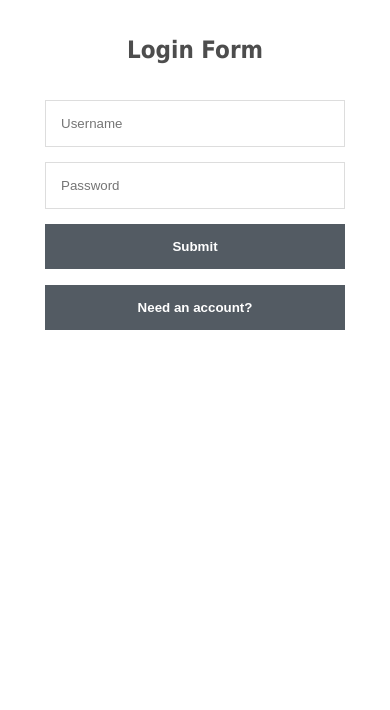
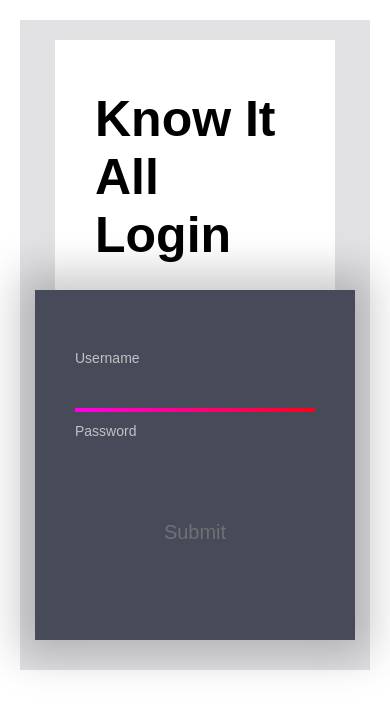
Before and after one commit to yaminiPonugoti/know-it-all, a website: page login.html in a window 390 px wide. Drawn offline with Linux system fonts and the light colour scheme; a web font is replaced by a local one.

Commit message:
major changes to login form to make it look nice

```diff
--- a/login.html
+++ b/login.html
@@ -1,4 +1,4 @@
-<!DOCTYPE html>
+<!--<!DOCTYPE html>
 <html>
 		<link rel="shortcut icon" href="/images/favicon.ico" />
 		<link rel="icon" href="/images/favicon.ico" />
@@ -55,3 +55,194 @@
 		</div>
 	</body>
 </html>
+-->
+<!DOCTYPE html>
+
+<html>
+		<link rel="shortcut icon" href="/images/favicon.ico" />
+		<link rel="icon" href="/images/favicon.ico" />
+
+<head>
+<style>
+@import url('https://rsms.me/inter/inter-ui.css');
+::selection {
+  background: #2D2F36;
+}
+::-webkit-selection {
+  background: #2D2F36;
+}
+::-moz-selection {
+  background: #2D2F36;
+}
+body {
+  background: white;
+  font-family: 'Inter UI', sans-serif;
+  margin: 0;
+  padding: 20px;
+}
+.page {
+  background: #e2e2e5;
+  display: flex;
+  flex-direction: column;
+  height: calc(100% - 40px);
+  position: absolute;
+  place-content: center;
+  width: calc(100% - 40px);
+}
+@media (max-width: 767px) {
+  .page {
+    height: auto;
+    margin-bottom: 20px;
+    padding-bottom: 20px;
+  }
+}
+.container {
+  display: flex;
+  height: 320px;
+  margin: 0 auto;
+  width: 640px;
+}
+@media (max-width: 767px) {
+  .container {
+    flex-direction: column;
+    height: 630px;
+    width: 320px;
+  }
+}
+.left {
+  background: white;
+  height: calc(100% - 40px);
+  top: 20px;
+  position: relative;
+  width: 50%;
+}
+@media (max-width: 767px) {
+  .left {
+    height: 100%;
+    left: 20px;
+    width: calc(100% - 40px);
+    max-height: 270px;
+  }
+}
+.login {
+  font-size: 50px;
+  font-weight: 900;
+  margin: 50px 40px 40px;
+}
+.eula {
+  color: #999;
+  font-size: 14px;
+  line-height: 1.5;
+  margin: 40px;
+}
+.right {
+  background: #474A59;
+  box-shadow: 0px 0px 40px 16px rgba(0,0,0,0.22);
+  color: #F1F1F2;
+  position: relative;
+  width: 50%;
+}
+@media (max-width: 767px) {
+  .right {
+    flex-shrink: 0;
+    height: 100%;
+    width: 100%;
+    max-height: 350px;
+  }
+}
+svg {
+  position: absolute;
+  width: 320px;
+}
+path {
+  fill: none;
+  stroke: url(#linearGradient);;
+  stroke-width: 4;
+  stroke-dasharray: 240 1386;
+}
+.form {
+  margin: 40px;
+  position: absolute;
+}
+label {
+  color:  #c2c2c5;
+  display: block;
+  font-size: 14px;
+  height: 16px;
+  margin-top: 20px;
+  margin-bottom: 5px;
+}
+input {
+  background: transparent;
+  border: 0;
+  color: #f2f2f2;
+  font-size: 20px;
+  height: 30px;
+  line-height: 30px;
+  outline: none !important;
+  width: 100%;
+}
+input::-moz-focus-inner {
+  border: 0;
+}
+#submit {
+  color: #707075;
+  margin-top: 40px;
+  transition: color 300ms;
+}
+#submit:focus {
+  color: #f2f2f2;
+}
+#submit:active {
+  color: #d0d0d2;
+}
+
+
+</style>
+<script src="/scripts/loginController.js" ></script>
+
+
+</head>
+
+
+<div class="page">
+		<div class="container">
+		  <div class="left">
+			<div class="login">Know It All Login</div>
+			<div class="eula">By logging in you agree to the ridiculously long terms that you didn't bother to read</div>
+		  </div>
+		  <div class="right">
+			<svg viewBox="0 0 320 300">
+			  <defs>
+				<linearGradient
+								inkscape:collect="always"
+								id="linearGradient"
+								x1="13"
+								y1="193.49992"
+								x2="307"
+								y2="193.49992"
+								gradientUnits="userSpaceOnUse">
+				  <stop
+						style="stop-color:#ff00ff;"
+						offset="0"
+						id="stop876" />
+				  <stop
+						style="stop-color:#ff0000;"
+						offset="1"
+						id="stop878" />
+				</linearGradient>
+			  </defs>
+			  <path d="m 40,120.00016 239.99984,-3.2e-4 c 0,0 24.99263,0.79932 25.00016,35.00016 0.008,34.20084 -25.00016,35 -25.00016,35 h -239.99984 c 0,-0.0205 -25,4.01348 -25,38.5 0,34.48652 25,38.5 25,38.5 h 215 c 0,0 20,-0.99604 20,-25 0,-24.00396 -20,-25 -20,-25 h -190 c 0,0 -20,1.71033 -20,25 0,24.00396 20,25 20,25 h 168.57143" />
+			</svg>
+			<div class="form">
+			  <label for="email">Username</label>
+			  <input type="email" id="email">
+			  <label for="password">Password</label>
+			  <input type="password" id="password">
+			  <input type="submit" id="submit" value="Submit">
+			</div>
+		  </div>
+		</div>
+	  </div>
+
+	  </html>
--- /dev/null
+++ b/public/scripts/loginController.js
@@ -0,0 +1,49 @@
+var current = null;
+document.querySelector('#email').addEventListener('focus', function(e) {
+  if (current) current.pause();
+  current = anime({
+    targets: 'path',
+    strokeDashoffset: {
+      value: 0,
+      duration: 700,
+      easing: 'easeOutQuart'
+    },
+    strokeDasharray: {
+      value: '240 1386',
+      duration: 700,
+      easing: 'easeOutQuart'
+    }
+  });
+});
+document.querySelector('#password').addEventListener('focus', function(e) {
+  if (current) current.pause();
+  current = anime({
+    targets: 'path',
+    strokeDashoffset: {
+      value: -336,
+      duration: 700,
+      easing: 'easeOutQuart'
+    },
+    strokeDasharray: {
+      value: '240 1386',
+      duration: 700,
+      easing: 'easeOutQuart'
+    }
+  });
+});
+document.querySelector('#submit').addEventListener('focus', function(e) {
+  if (current) current.pause();
+  current = anime({
+    targets: 'path',
+    strokeDashoffset: {
+      value: -730,
+      duration: 700,
+      easing: 'easeOutQuart'
+    },
+    strokeDasharray: {
+      value: '530 1386',
+      duration: 700,
+      easing: 'easeOutQuart'
+    }
+  });
+});
```
